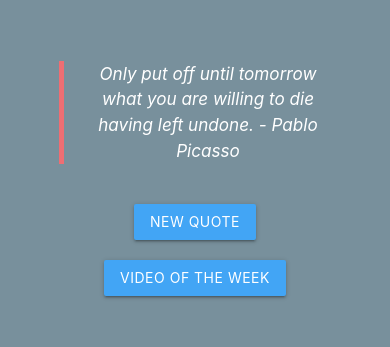
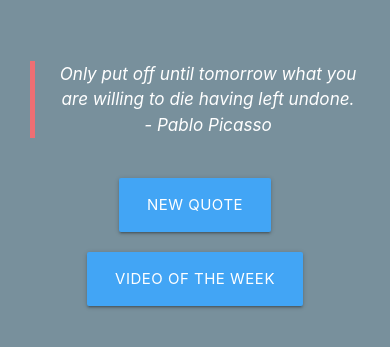
Before and after one commit to luisrochadev/shootforthetop, a plain HTML site: page index.html in a window 390 px wide. Shown: the part 239-586 px from the top of the page. Drawn offline with nearby package versions, Linux system fonts and the light colour scheme.

Commit message:
mobile fixes

```diff
--- a/index.html
+++ b/index.html
@@ -56,17 +56,17 @@ MADE BY LUIS ROCHA @ LUISROCHADEV.COM            -->
 
 
   <div class="row">
-    <div class="col s10 offset-s1">
+    <div class="col s12">
       <blockquote class="flow-text"></blockquote>
     </div>
   </div>
 
   <div class="row">
-    <a class="waves-effect waves-light btn quote blue lighten-1">New Quote</a><br>
+    <a class="waves-effect waves-light btn-large quote blue lighten-1">New Quote</a><br>
   </div>
 
   <div class="row">
-    <a id='videoStart' class="waves-effect waves-light btn blue lighten-1 modal-trigger" href="#videoModal">Video of the Week</a><br>
+    <a id='videoStart' class="waves-effect waves-light btn-large blue lighten-1 modal-trigger" href="#videoModal">Video of the Week</a><br>
   </div>
 
 <!--   <div class="row">
--- a/scripts.js
+++ b/scripts.js
@@ -29,7 +29,6 @@ $(document).ready(function(){
   "Everyone who's ever had a shower has had a good idea. It's the people who dry off and do something about it that make a difference. Nolan Bushnell",
   "I survived because the fire inside me burned brighter than the fire around me. - Joshua Graham",
   "One of the most profound concepts in psychology is that when you do something, your emotions follow along behind. If you wait around to feel good or non-anxious, you'll be waiting forever. You need to start DOING, and then you will BECOME. - Sean Cooper",
-  "",
   "Deep down, everyone is just faking it until they figure it out. And you will too, because you are awesome and everyone else sucks. - April Ludgate",
   "Who is happier man, he who has braved the storm of life and lived or he who has stayed securely on shore and merely existed? - Hunter S. Thompson",
   "Satisfaction lies in the effort, not in the attainment, full effort is full victory. - Mahatma Gandhi",
```
